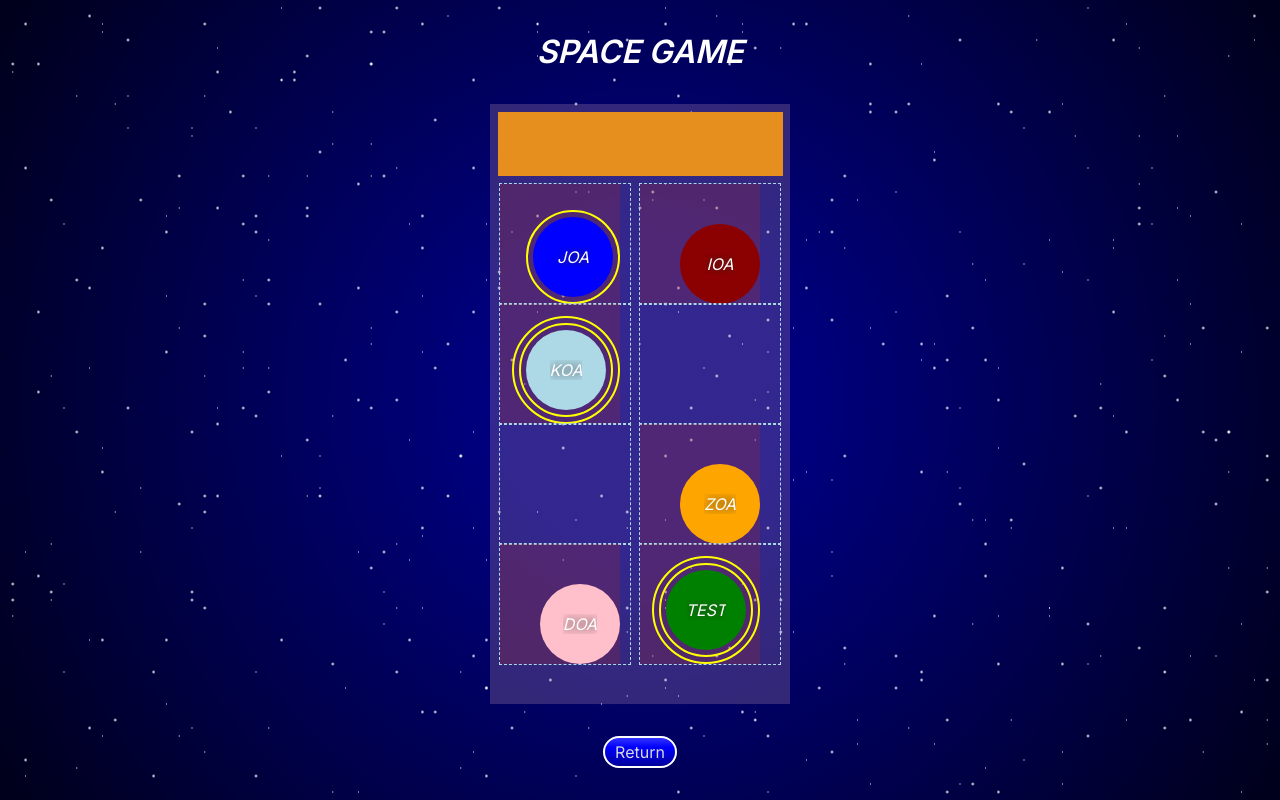
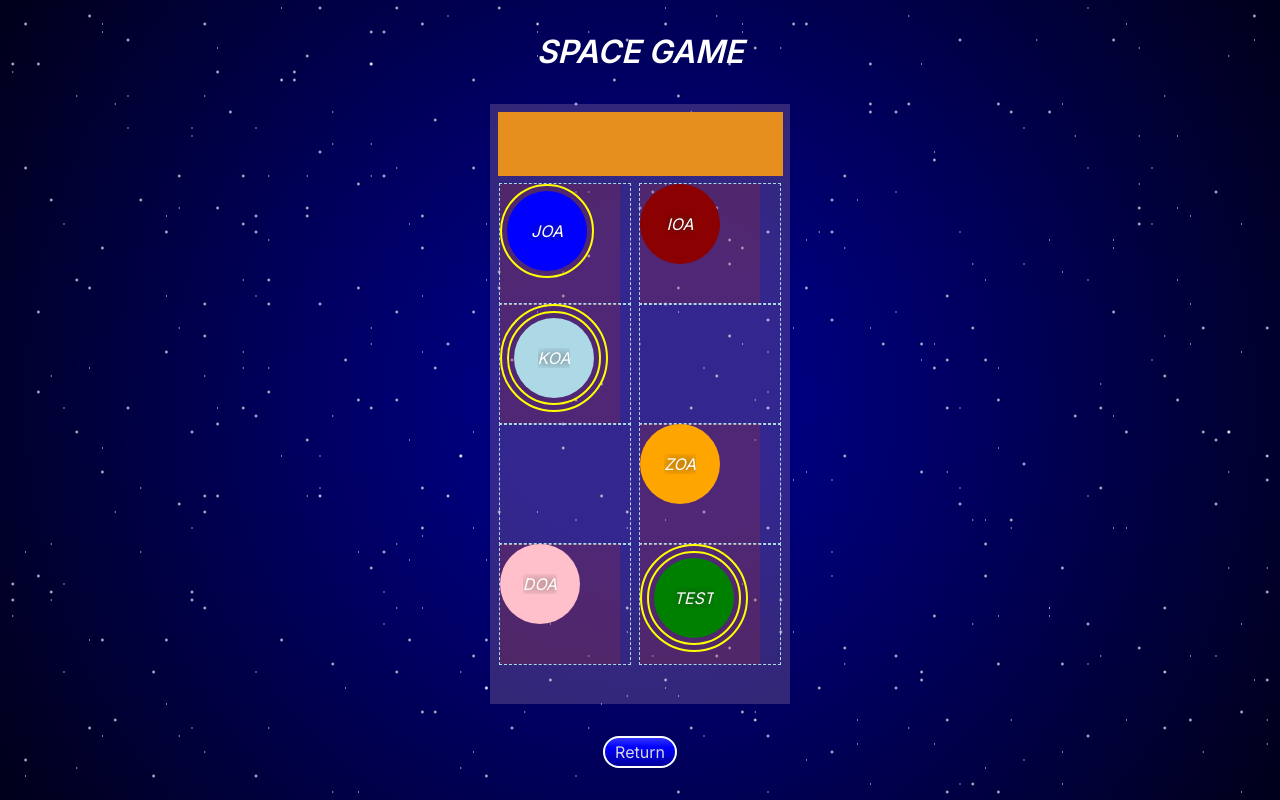
Before and after one commit to franco-ortega/space-game, a Next.js app: page /game in a window 1280 px wide. Built offline with nearby package versions, Linux system fonts and the light colour scheme.

Commit message:
comment out Planet in PlanetContainer as the latter moves toward deprecation

```diff
--- a/app/components/game/GameBoard.tsx
+++ b/app/components/game/GameBoard.tsx
@@ -1,6 +1,6 @@
 import Orbit from '../orbit/Orbit';
 import Planet from '../planets/Planet';
-import PlanetContainer from '../planets/PlanetContainer';
+// import PlanetContainer from '../planets/PlanetContainer';
 import Ring from '../rings/Ring';
 import SpaceDock from '../spaceDock/SpaceDock';
 import Zone from '../zones/Zone';
--- a/app/components/orbit/Orbit.module.css
+++ b/app/components/orbit/Orbit.module.css
@@ -7,6 +7,6 @@
 
 	display: flex;
 
-	align-items: flex-end;
-	justify-content: flex-end;
+	/* align-items: flex-end; */
+	/* justify-content: flex-end; */
 }
--- a/app/components/planets/PlanetContainer.tsx
+++ b/app/components/planets/PlanetContainer.tsx
@@ -1,5 +1,5 @@
 import { PlanetData } from '@/app/types/types';
-import Planet from './Planet';
+// import Planet from './Planet';
 import styles from './PlanetContainer.module.css';
 
 type Props = {
@@ -11,7 +11,7 @@ export default function PlanetContainer({ planetData }: Props) {
 
 	return (
 		<div className={styles.PlanetContainer}>
-			<Planet planetDetails={planetDetails} />
+			{/* <Planet planetDetails={planetDetails} /> */}
 		</div>
 	);
 }
```
